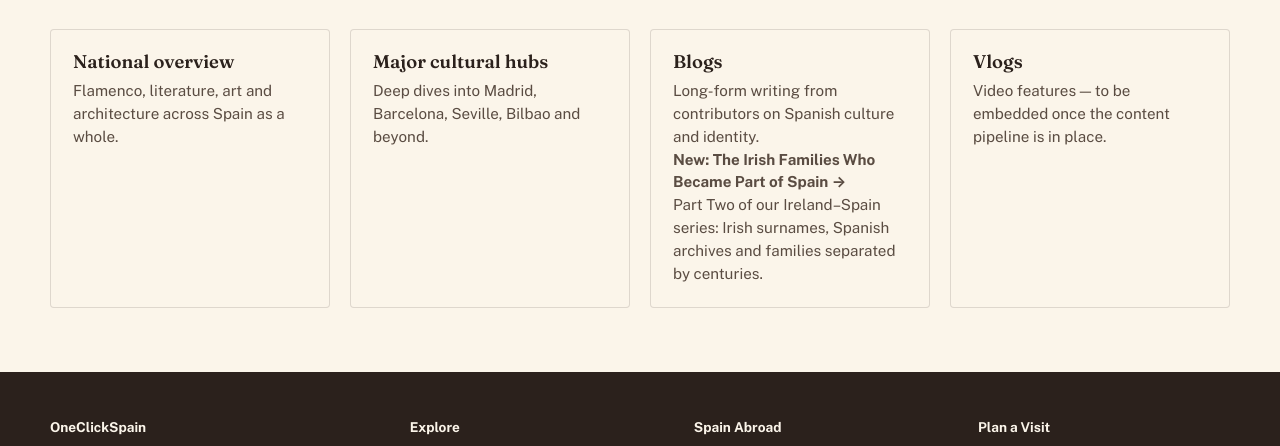
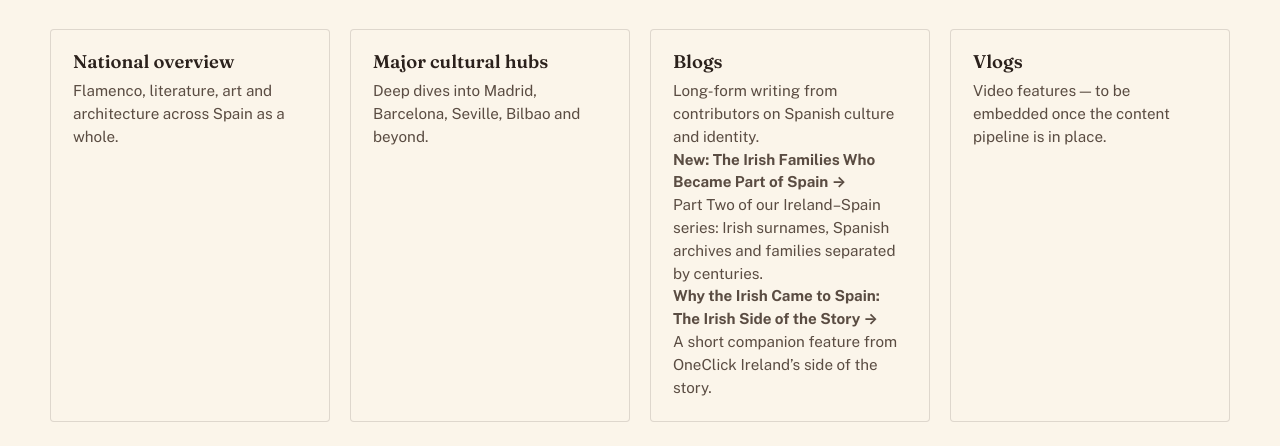
Before and after one commit to KGF271156/oneclickspain.com, a plain HTML site: page culture/index.html in a window 1280 px wide. Shown: the part 333-779 px from the top of the page. Drawn offline with nearby package versions, Linux system fonts and the light colour scheme.

Commit message:
Link Day 2 Irish-side feature from Culture
Co-Authored-By: Claude Sonnet 5.5 <noreply@anthropic.com>
Claude-Session: https://claude.ai/code/session_01Htcy4nwjHSSUHv1j38aW8J

```diff
--- a/culture/index.html
+++ b/culture/index.html
@@ -39,7 +39,8 @@
   <div class="section__body card-grid">
     <div class="card"><h3>National overview</h3><p>Flamenco, literature, art and architecture across Spain as a whole.</p></div>
 <div class="card"><h3>Major cultural hubs</h3><p>Deep dives into Madrid, Barcelona, Seville, Bilbao and beyond.</p></div>
-<div class="card"><h3>Blogs</h3><p>Long-form writing from contributors on Spanish culture and identity.</p><p><a href="/culture/irish-families-who-became-spanish.html"><strong>New: The Irish Families Who Became Part of Spain →</strong></a><br>Part Two of our Ireland–Spain series: Irish surnames, Spanish archives and families separated by centuries.</p></div>
+<div class="card"><h3>Blogs</h3><p>Long-form writing from contributors on Spanish culture and identity.</p><p><a href="/culture/irish-families-who-became-spanish.html"><strong>New: The Irish Families Who Became Part of Spain →</strong></a><br>Part Two of our Ireland–Spain series: Irish surnames, Spanish archives and families separated by centuries.</p>
+<p><a href="/culture/ireland-remembers-spain.html"><strong>Why the Irish Came to Spain: The Irish Side of the Story →</strong></a><br>A short companion feature from OneClick Ireland’s side of the story.</p></div>
 <div class="card"><h3>Vlogs</h3><p>Video features — to be embedded once the content pipeline is in place.</p></div>
   </div>
 </section>
```
